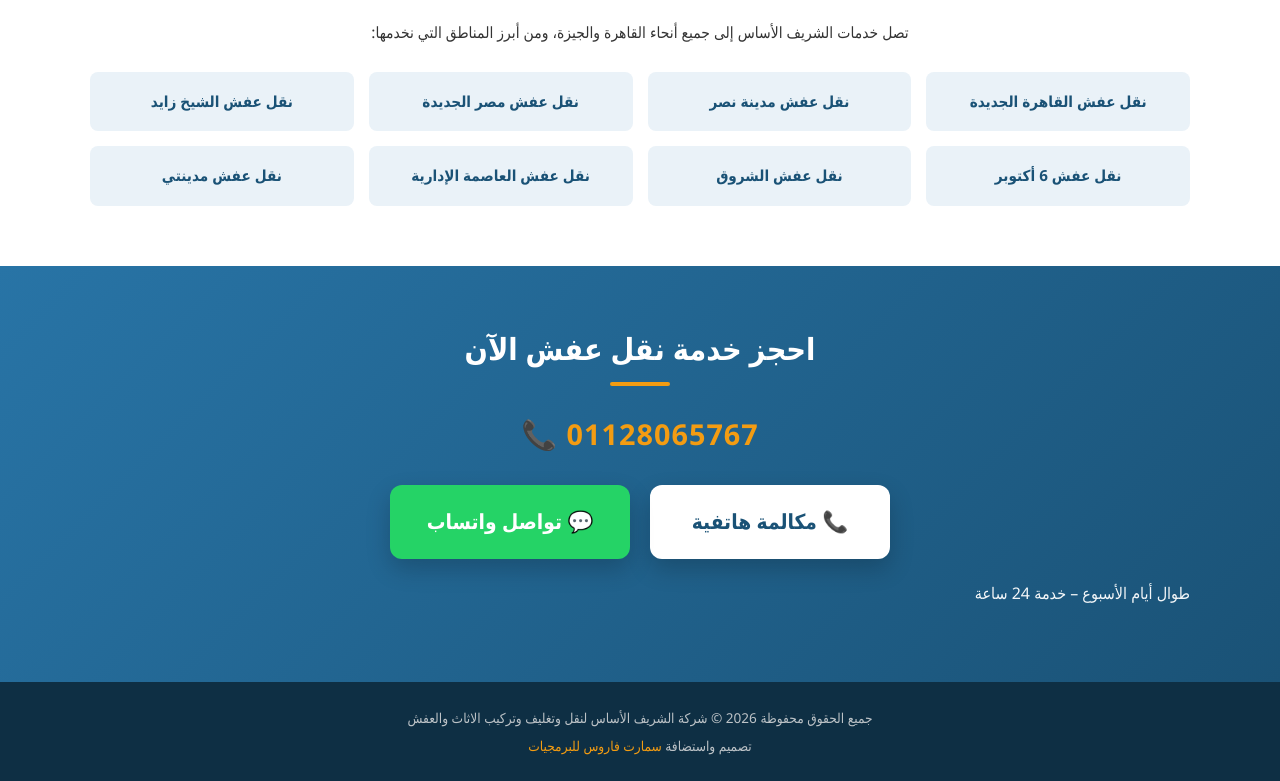
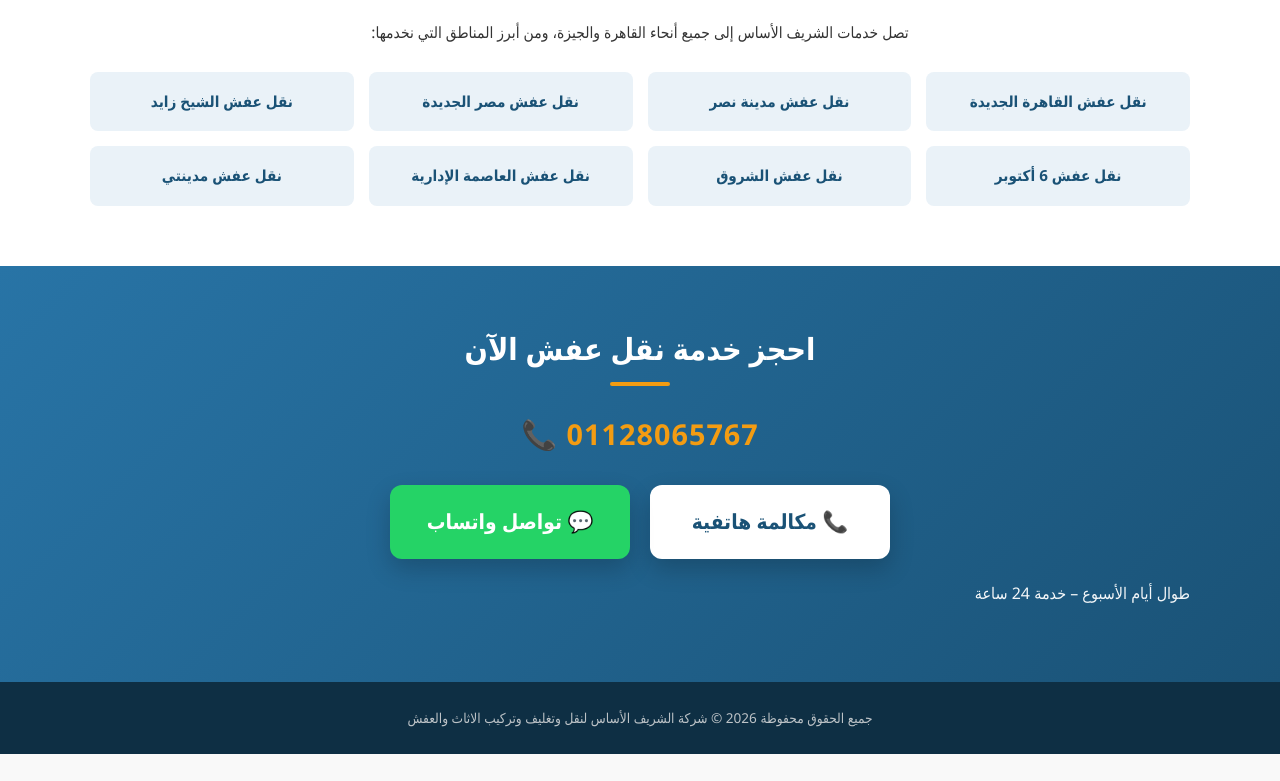
Before and after one commit to m7v3ga-cmyk/K, a plain HTML site: page index.html in a window 1280 px wide. Shown: the part 2697-3478 px from the top of the page. After the commit the page ends 3451 px from the top, so only its background shows below. Drawn offline with Linux system fonts and the light colour scheme.

Commit message:
Update index.html

```diff
--- a/index.html
+++ b/index.html
@@ -785,7 +785,6 @@ footer a { color: var(--accent); text-decoration: none; }
 <!-- Footer -->
 <footer>
   <span data-i18n="footer1">جميع الحقوق محفوظة 2026 © شركة الشريف الأساس لنقل وتغليف وتركيب الاثاث والعفش</span><br>
-  <span data-i18n="footer2">تصميم واستضافة</span> <a href="#">سمارت فاروس للبرمجيات</a>
 </footer>
 
 <script>
```
